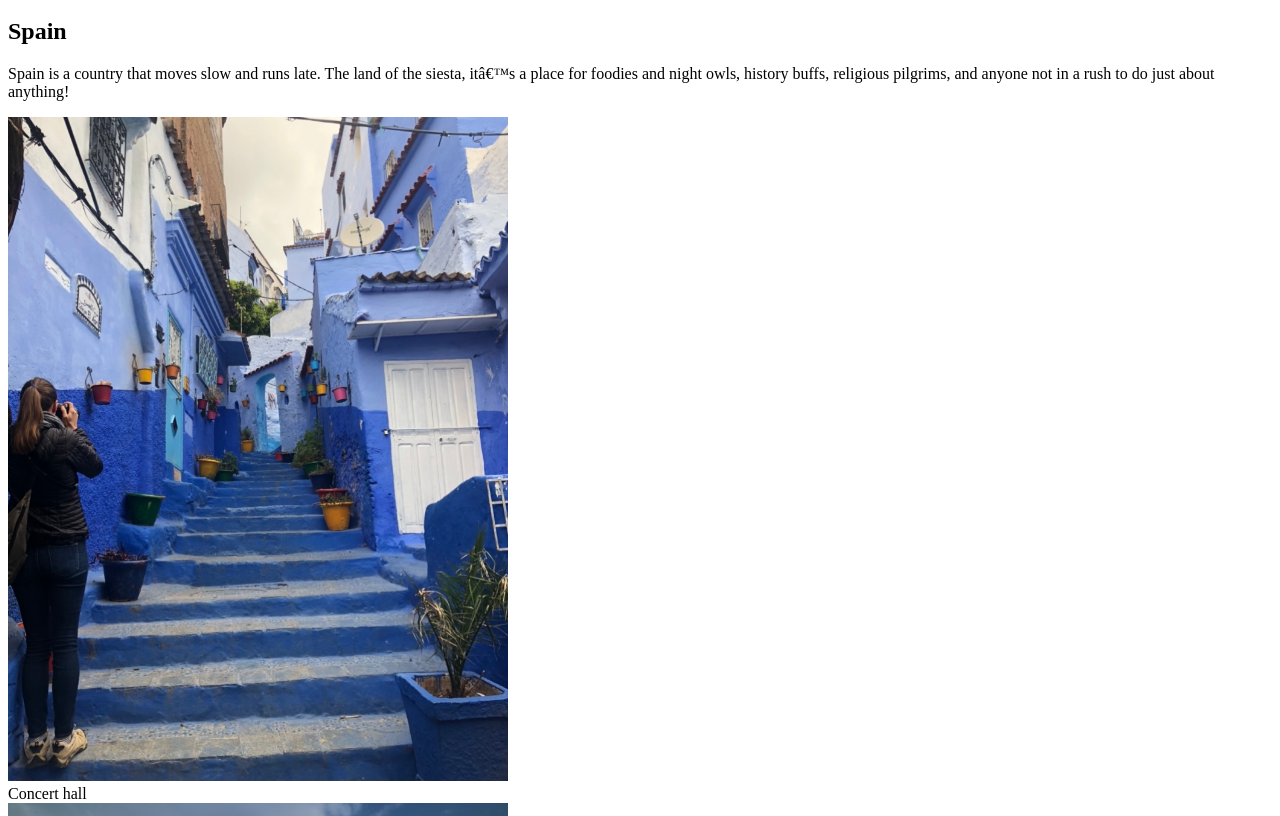
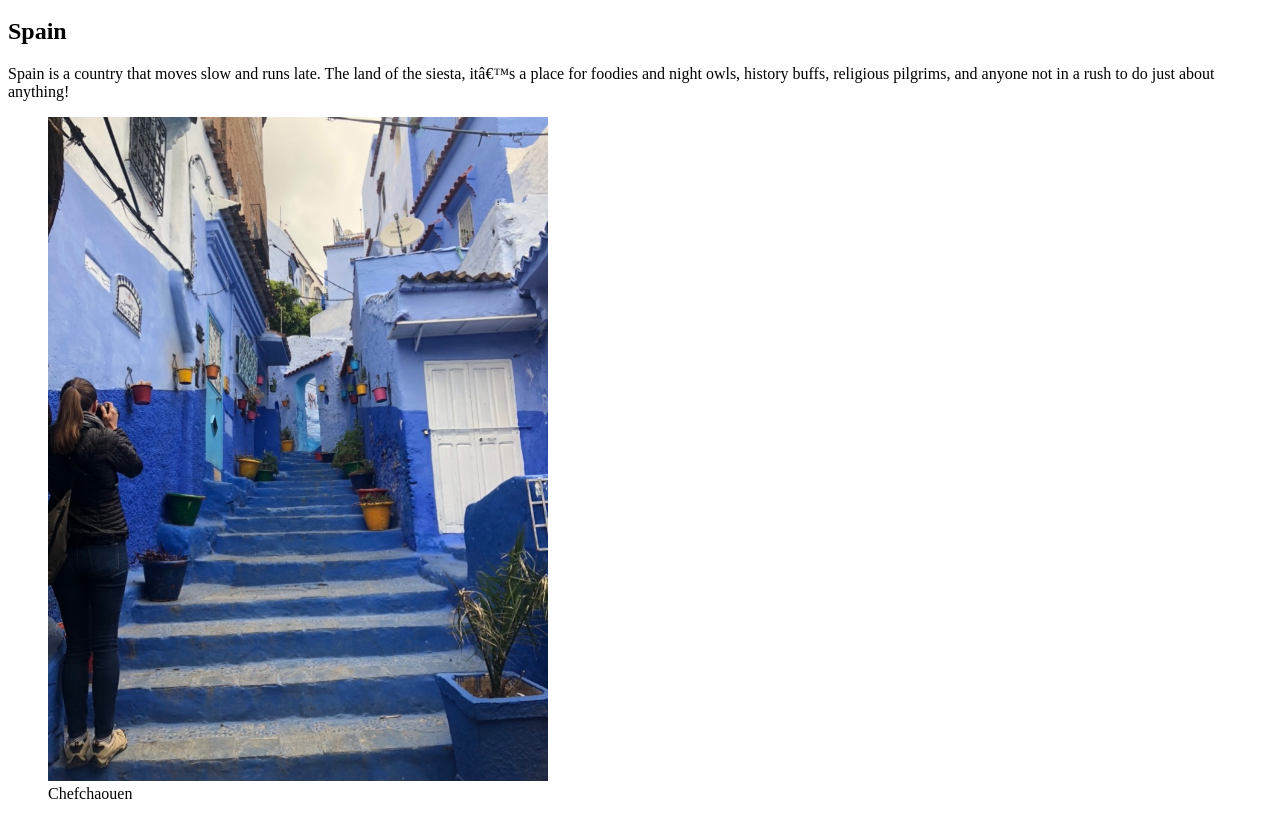
Before and after one commit to athenaff122/portfolio-content, a plain HTML site: page html/gallery page.html in a window 1280 px wide. Shown: the part 136-952 px from the top of the page. Drawn offline with Linux system fonts and the light colour scheme.

Commit message:
Update gallery page.html

```diff
--- a/html/gallery page.html
+++ b/html/gallery page.html
@@ -23,11 +23,10 @@
 	<p>
 		Spain is a country that moves slow and runs late. The land of the siesta, it’s a place for foodies and night owls, history buffs, religious pilgrims, and anyone not in a rush to do just about anything!
 	</p>
-	<figure1>
-			<img src="../images/blue city.jpg" width="500" alt="palace">
-			<figcaption>Concert hall</figcaption>
-
-	</figure1>
+	<figure>
+			<img src="../images/blue city.jpg" width="500">
+			<figcaption>Chefchaouen</figcaption>
+	</figure>
 	<figure2>
 			<img src="../images/barcelona.jpg" width="500" alt="palace">
 			<figcaption>Casa Batllo</figcaption>
```
